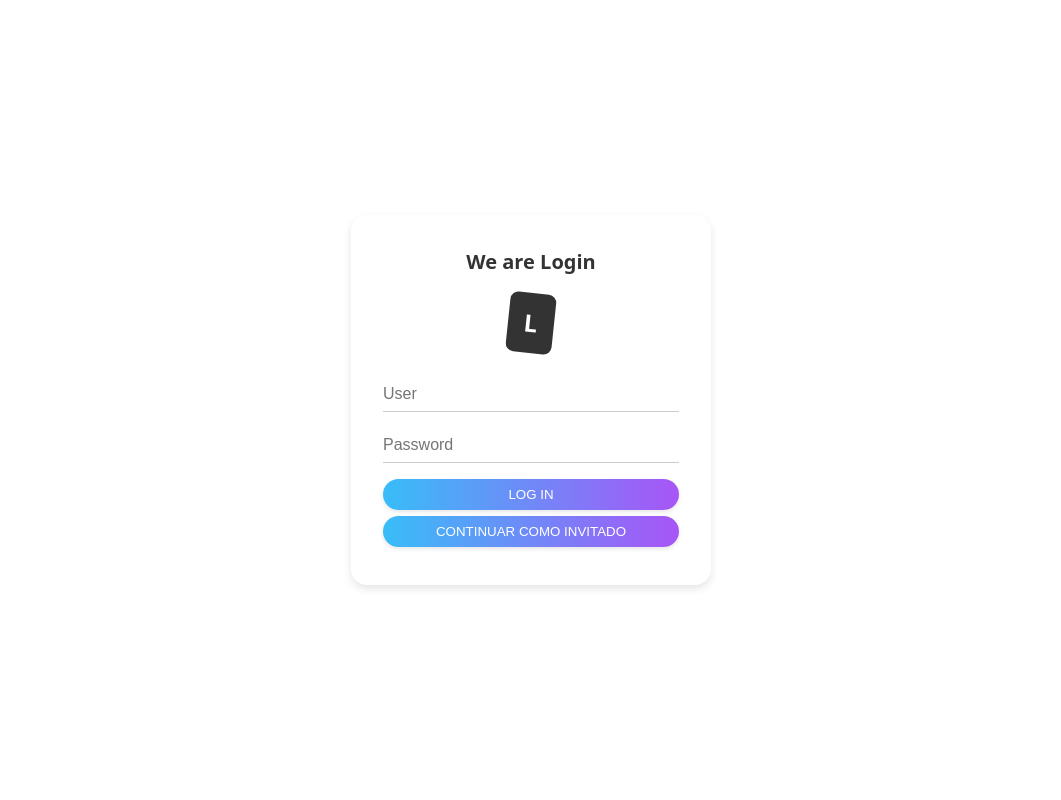
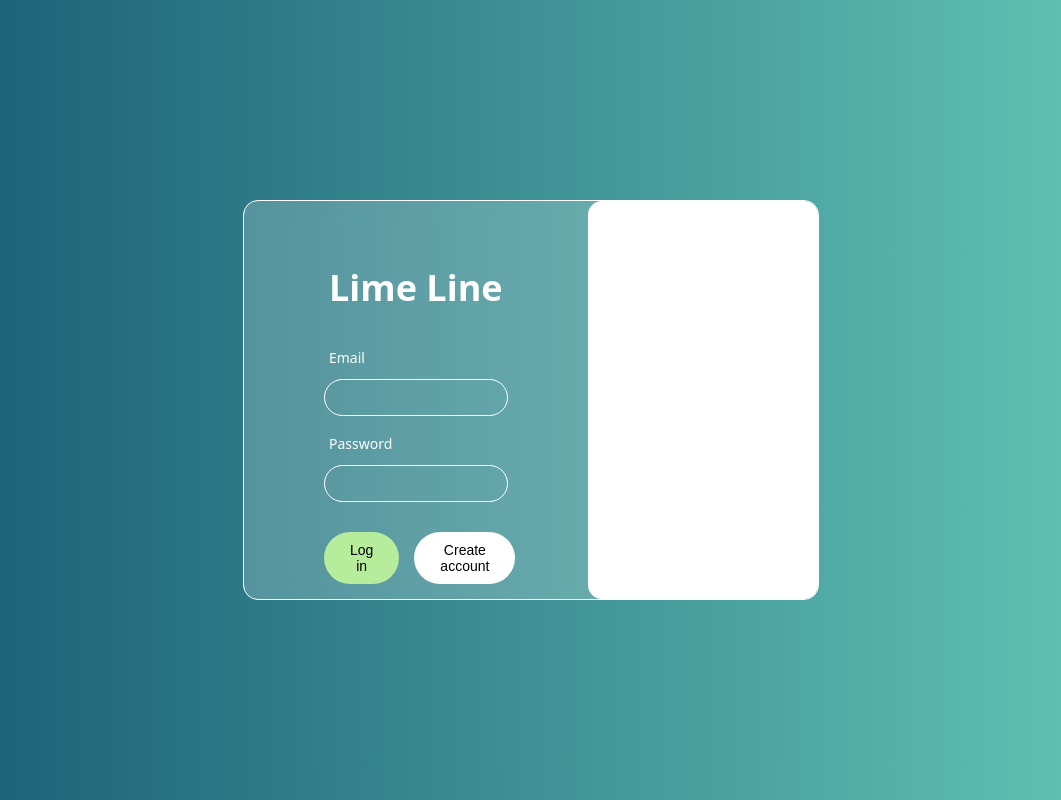
Before and after one commit to Samugcor/TFC_DAM_Samuel_Iglesias, a React (Vite) app in the folder client/react-client/: page / in a window 1280 px wide. Shown: the whole page, without its empty margins (109-1170 px from the left). Built offline with nearby package versions, Linux system fonts and the light colour scheme.

Commit message:
feat: add login styles

```diff
--- a/client/react-client/src/LogIn.jsx
+++ b/client/react-client/src/LogIn.jsx
@@ -2,6 +2,7 @@ import { useState } from "react";
 import "./styles/Login.css";
 import { useNavigate } from "react-router-dom";
 import { useSession } from "./context/sessionContext";
+
 
 export default function LogIn() {
   const [username, setUsername] = useState("");
@@ -12,7 +13,6 @@ export default function LogIn() {
 
   async function handleSubmit(e) {
     e.preventDefault();
-
     try {
       const response = await fetch("http://localhost:8080/auth/login", {
         method: "POST",
@@ -31,47 +31,76 @@ export default function LogIn() {
       } else {
         setError("Invalid username or password");
       }
-
     } catch (error) {
-      setError("Server error");
+      setError("There has been a server error");
     }
-
-
   }
 
-  function handleGuest(e){
+  function handleGuest() {
     setSession({
       type: "guest",
       userData: null,
     });
-    navigate("/timeline")
+    navigate("/timeline");
   }
 
-  return(
-      <div className="login-card">
-          <h2 className="login-title">
-            We are <span className="login-bold">Login</span>
-          </h2>
+  return (
+    <div className="login-container">
 
-          <div className="login-logo">
-            <div className="logo-box">
-              <span className="logo-text">L</span>
-            </div>
-          </div>
+      <div className="login-box">
+        <div className="login-left">
+
+          <h1 className="brand-title">Lime Line</h1>
 
           <form className="login-form" onSubmit={handleSubmit}>
-            <input className="login-input" type="text" placeholder="User" value={username} onChange={(e) => setUsername(e.target.value)}/>
-            <input className="login-input" type="password" placeholder="Password" value={password} onChange={(e) => setPassword(e.target.value)}/>
-            <button className="login-button button" type="submit">
-              LOG IN
-            </button>
+            <label>Email</label>
+            <input
+              className="login-input"
+              type="email"
+              value={username}
+              onChange={(e) => setUsername(e.target.value)}
+            />
+
+            <label>Password</label>
+            <input
+              className="login-input"
+              type="password"
+              value={password}
+              onChange={(e) => setPassword(e.target.value)}
+            />
+
+            {error ? (
+              <p className="error-text">{error}</p>
+            ) : (
+              <div className="login-buttons-row">
+                <button className="login-btn primary" type="submit">
+                  Log in
+                </button>
+                <button
+                  type="button"
+                  className="login-btn secondary"
+                  onClick={() => navigate("/register")}
+                >
+                  Create account
+                </button>
+              </div>
+            )}
+
+            <div className="guest-row">
+              or <span className="guest-link" onClick={handleGuest}>Continue as guest</span>
+            </div>
+
+
           </form>
-          {error && <p style={{ color: "red" }}>{error}</p>}
-          <button className="guest-button button" onClick={handleGuest}>
-              CONTINUAR COMO INVITADO
-          </button>
+        </div>
+
+        <div className="login-right">
+          <div className="icon"></div>
+          <div className="icon"></div>
+
+        </div>
 
       </div>
-      //{error && <p style={{ color: "red" }}>{error}</p>} si error true muestra <p style={{ color: "red" }}>{error}</p>
+    </div>
   );
 }
--- a/client/react-client/src/styles/LogIn.css
+++ b/client/react-client/src/styles/LogIn.css
@@ -1,75 +1,112 @@
-/* Card */
-.login-card {
-  background: white;
-  padding: 2rem;
-  border-radius: 1rem;
-  box-shadow: 0 4px 8px rgba(0, 0, 0, 0.1);
-  width: 100%;
-  max-width: 360px;
+/* Full page gradient background */
+.login-container {
+  width: 100vw;
+  height: 100vh;
+  background: linear-gradient(90deg, #165a72, #66c8b8);
+  display: flex;
+  justify-content: center;
+  align-items: center;
 }
 
-/* Title */
-.login-title {
-  text-align: center;
-  font-size: 1.25rem;
-  color: #333;
-  margin-bottom: 1rem;
+/* main box */
+.login-box {
+  width: 45%;
+  height: 50%;
+  border: 1px solid white;
+  background: rgba(255, 255, 255, 0.2);
+  border-radius: 15px;
+  display: flex;
+  backdrop-filter: blur(10px);
+  overflow: hidden;
 }
 
-.login-bold {
-  font-weight: bold;
+/* LEFT PANEL */
+.login-left {
+  width: 60%;
+  padding: 60px 80px;
+  display: flex;
+  flex-direction: column;
 }
 
-/* Logo */
-.login-logo {
-  display: flex;
-  justify-content: center;
-  margin-bottom: 1.5rem;
+.brand-title {
+  font-size: 36px;
+  font-weight: 700;
+  margin-bottom: 30px;
+  padding-left: 5px;
+  color: white;
 }
 
-.logo-box {
-  background-color: #333;
+.login-form label {
   color: white;
-  padding: 0.75rem 1rem;
-  border-radius: 0.5rem;
-  transform: rotate(6deg);
-}
-
-.logo-text {
-  font-size: 1.5rem;
-  font-weight: bold;
-}
-
-/* Form */
-.login-form {
-  display: flex;
-  flex-direction: column;
-  gap: 1rem;
+  font-size: 14px;
+  padding-left: 5px;
 }
 
 .login-input {
-  border: none;
-  border-bottom: 1px solid #ccc;
-  padding: 0.5rem 0;
-  font-size: 1rem;
+  width: 100%;
+  padding: 10px 15px;
+  border-radius: 30px;
+  border: 1px solid white;
+  background: rgba(255, 255, 255, 0);
+  margin-bottom: 15px;
+  margin-top: 10px;
   outline: none;
-  transition: border-color 0.2s ease;
 }
 
-.login-input:focus {
-  border-color: #3b82f6;
+/* Form buttons */
+.login-buttons-row {
+  display: flex;
+  gap: 15px;
+  margin-top: 15px;
 }
 
-/* Button */
-.login-button {
-  background: linear-gradient(to right, #38bdf8, #a855f7);
+.login-btn {
+  padding: 10px 26px;
+  border-radius: 30px;
+  border: none;
+  cursor: pointer;
+  font-size: 14px;
+}
 
+.login-btn.primary {
+  background: #b6ec9c;
 }
-.guest-button {
-  background: linear-gradient(to right, #38bdf8, #a855f7);
-  width: 100%;
 
+.login-btn.secondary {
+  background: white;
 }
-.login-button:hover {
-  opacity: 0.9;
+
+/* guest link */
+.guest-row {
+  margin-top: 15px;
+  color: white;
+  font-size: 14px;
+  padding-left: 5px;
 }
+
+.guest-link {
+  cursor: pointer;
+  text-decoration: underline;
+}
+
+/* RIGHT PANEL */
+.login-right {
+  width: 40%;
+  background: white;
+  border: 2px solid white;
+  border-radius: 14px;
+  display: flex;
+  justify-content: center;
+  align-items: center;
+}
+
+
+.error-text {
+  color: white;
+  background: #F9897B;
+  border: 1px solid #cf5c4d;
+  border-radius: 14px;
+  padding: 5px 10px;
+  text-align: center;
+  margin-top: 10px;
+}
--- a/client/react-client/src/styles/index.css
+++ b/client/react-client/src/styles/index.css
@@ -22,3 +22,10 @@ body{
   height: 100vh;
   min-height: 0;
 }
+
+.error-icon {
+  width: 16px;
+  height: 16px;
+  margin-right: 6px;
+  vertical-align: middle;
+}
```
Also changed, not shown: client/react-client/src/assets/octagon-x.svg (added).
